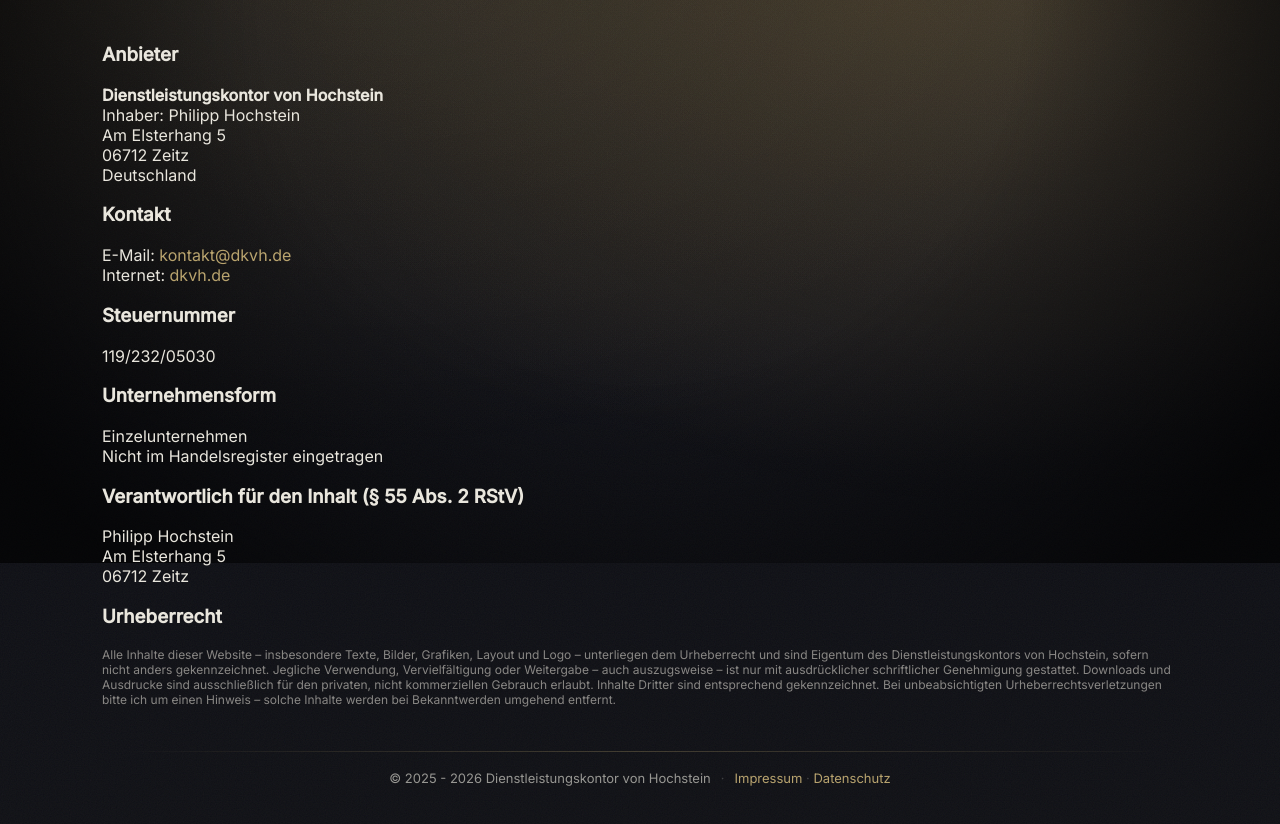
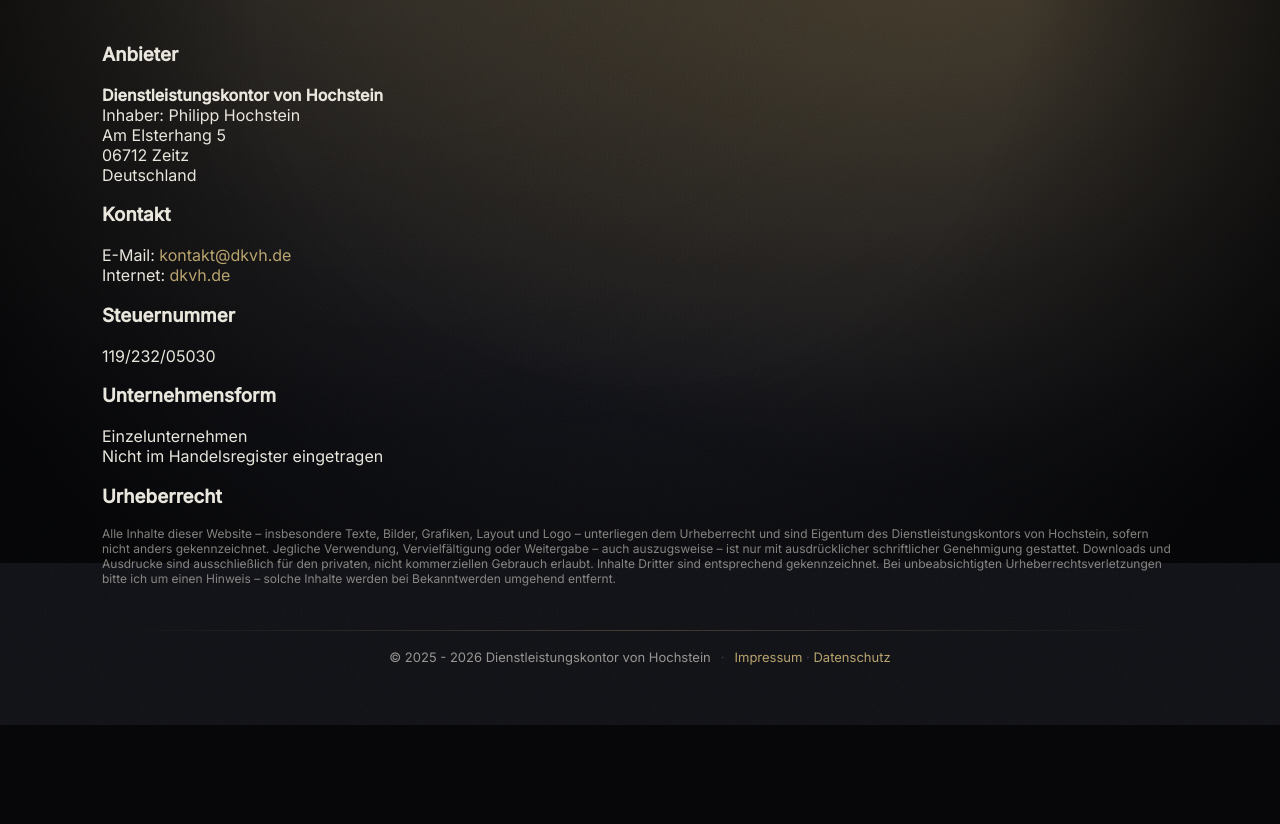
Before and after one commit to vonHochstein/dkvh, a plain HTML site: page impressum.html in a window 1280 px wide. Shown: the part 238-1062 px from the top of the page. After the commit the page ends 963 px from the top, so only its background shows below. Drawn offline with Linux system fonts and the light colour scheme.

Commit message:
docs: veralteten RStV-Verweis im Impressum entfernen

```diff
--- a/impressum.html
+++ b/impressum.html
@@ -128,13 +128,6 @@
           Nicht im Handelsregister eingetragen
         </p>
 
-        <h3>Verantwortlich für den Inhalt (§ 55 Abs. 2 RStV)</h3>
-        <p>
-          Philipp Hochstein<br>
-          Am Elsterhang 5<br>
-          06712 Zeitz
-        </p>
-
         <h3>Urheberrecht</h3>
         <p class="tiny">
           Alle Inhalte dieser Website – insbesondere Texte, Bilder, Grafiken, Layout und Logo –
```
